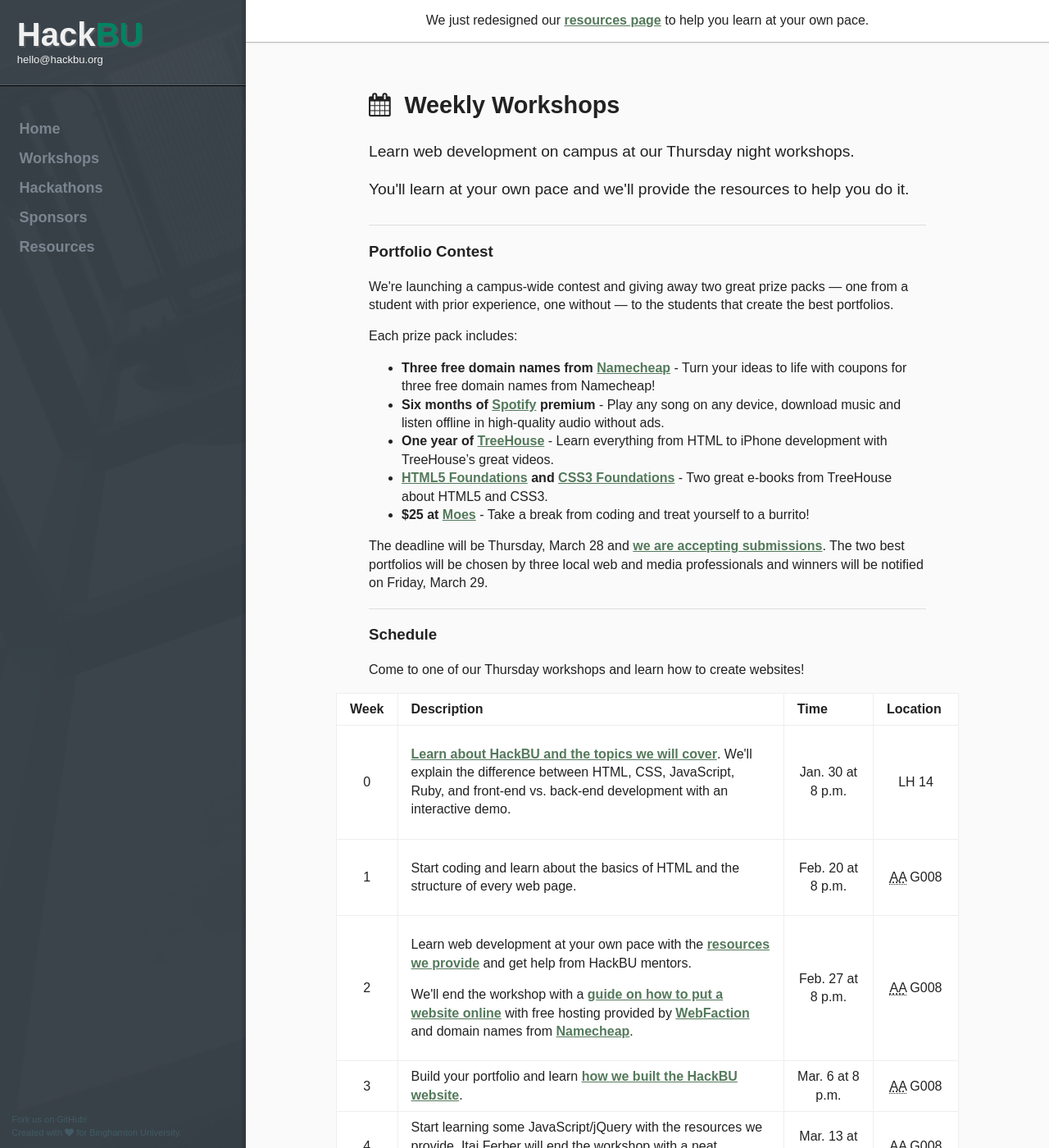
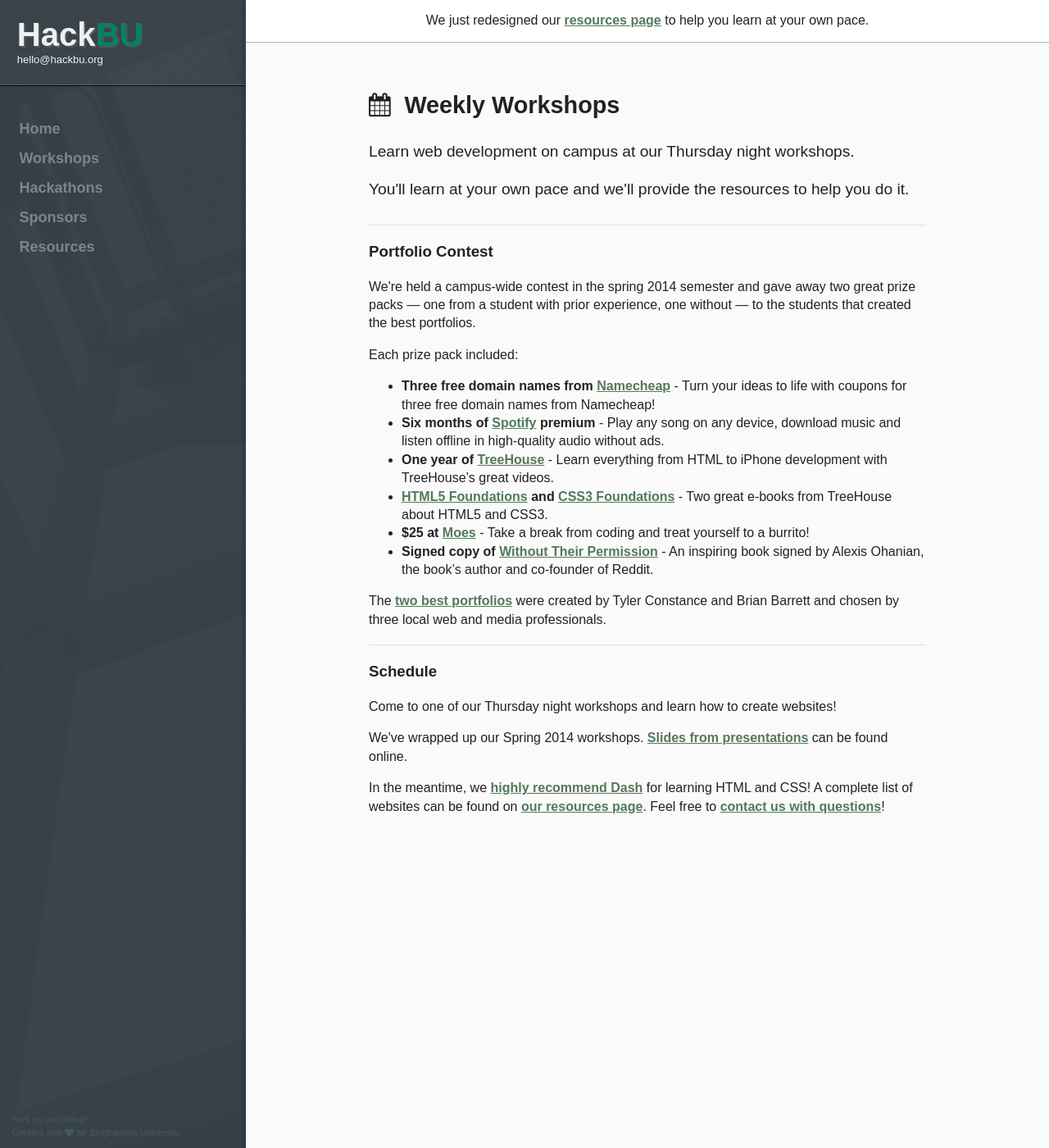
Before and after one commit to hackbinghamton/hackbinghamton.github.io, a Jekyll site: the page built from workshops/index.html, in a window 1280 px wide and 1400 px high. Shown: the whole window at 82% size. Built offline with Jekyll 4.4.1, drawn with Linux system fonts in a browser that asks for light colours; nearby versions of some CDN libraries; Markdown is read by kramdown in place of the engine named in the settings; some of the changed text lies outside the part shown.

Commit message:
revamped the workshops page

```diff
--- a/workshops/index.html
+++ b/workshops/index.html
@@ -15,9 +15,9 @@ description: Learn web development at Binghamton University with weekly workshop
 <div id="portfolio-contest" class="article">
 	<h3>Portfolio Contest</h3>
 
-	<p>We're launching a campus-wide contest and giving away two great prize packs — one from a student with prior experience, one without — to the students that create the best portfolios.</p>
+	<p>We're held a campus-wide contest in the spring 2014 semester and gave away two great prize packs — one from a student with prior experience, one without — to the students that created the best portfolios.</p>
 
-	<p>Each prize pack includes:</p>
+	<p>Each prize pack included:</p>
 
 	<ul>
 		<li><strong>Three free domain names from <a href="https://www.namecheap.com/">Namecheap</a></strong> - Turn your ideas to life with coupons for three free domain names from Namecheap!</li>
@@ -25,90 +25,17 @@ description: Learn web development at Binghamton University with weekly workshop
 		<li><strong>One year of <a href="http://teamtreehouse.com/">TreeHouse</a></strong> - Learn everything from HTML to iPhone development with TreeHouse’s great videos.</li>
 		<li><strong><a href="http://html5foundations.com/">HTML5 Foundations</a> and <a href="http://www.wiley.com/WileyCDA/WileyTitle/productCd-1118356543,descCd-buy.html">CSS3 Foundations</a></strong> - Two great e-books from TreeHouse about HTML5 and CSS3.</li>
 		<li><strong>$25 at <a href="http://www.moes.com/">Moes</a></strong> - Take a break from coding and treat yourself to a burrito!</li>
-		<!-- <li><strong>Signed copy of <a href="http://www.amazon.com/Without-Their-Permission-Century-Managed/dp/1455520020">Without Their Permission</a></strong> - An inspiring book signed by Alexis Ohanian, the book’s author and co-founder of Reddit.</li> -->
+		<li><strong>Signed copy of <a href="http://www.amazon.com/Without-Their-Permission-Century-Managed/dp/1455520020">Without Their Permission</a></strong> - An inspiring book signed by Alexis Ohanian, the book’s author and co-founder of Reddit.</li>
 	</ul>
 
-	<p>The deadline will be Thursday, March 28 and <a href="https://docs.google.com/a/binghamton.edu/forms/d/17Hfb_V8pTcwboYE6pvd-8aluz35g4DLN5dL-bulXFZQ/viewform">we are accepting submissions</a>. The two best portfolios will be chosen by three local web and media professionals and winners will be notified on Friday, March 29.</p>
+	<p>The <a href="https://docs.google.com/document/d/1l3IuNsrdpD-An0jk6-wwA9Auj1cArVidIvKQ9fr4eb0/edit?usp=sharing" title="View the results">two best portfolios</a> were created by Tyler Constance and Brian Barrett and chosen by three local web and media professionals.</p>
 </div>
 
 <div id="schedule" class="article">
 	<h3>Schedule</h3>
 
-	<p>Come to one of our Thursday workshops and learn how to create websites!</p>
+	<p>Come to one of our Thursday night workshops and learn how to create websites!</p>
 
-	<table>
-		<thead>
-			<tr>
-				<th>Week</th>
-				<th class="th-description">Description</th>
-				<th class="th-time">Time</th>
-				<th class="th-location">Location</th>
-			</tr>
-		</thead>
-		<tbody>
-			<tr>
-				<td class="table-center">0</td>
-				<td><p><a href="/workshops/2014/spring/welcome-to-hackbu/">Learn about HackBU and the topics we will cover</a>. We'll explain the difference between HTML, CSS, JavaScript, Ruby, and front-end vs. back-end development with an interactive demo.</p></td>
-				<td class="table-center">Jan. 30 at 8 p.m.</td>
-				<td class="table-center">LH 14</td>
-			</tr>
-			<tr>
-				<td class="table-center">1</td>
-				<td><p>Start coding and learn about the basics of HTML and the structure of every web page.</p></td>
-				<td class="table-center">Feb. 20 at 8 p.m.</td>
-				<td class="table-center"><abbr title="Academic A">AA</abbr> G008</td>
-			</tr>
-			<tr>
-				<td class="table-center">2</td>
-				<td>
-					<p>Learn web development at your own pace with the <a href="/resources/" title="List of recommended resources">resources we provide</a> and get help from HackBU mentors.</p>
-					<p>We'll end the workshop with a <a href="https://docs.google.com/presentation/d/1N9kzI-YzJYUzfqEPAqfown9QOH1wsNUnRQWm-1At9Cc/edit?usp=sharing">guide on how to put a website online</a> with free hosting provided by <a href="https://www.webfaction.com/">WebFaction</a> and domain names from <a href="https://www.namecheap.com/">Namecheap</a>.</p>
-				</td>
-				<td class="table-center">Feb. 27 at 8 p.m.</td>
-				<td class="table-center"><abbr title="Academic A">AA</abbr> G008</td>
-			</tr>
-			<tr>
-				<td class="table-center">3</td>
-				<td>Build your portfolio and learn <a href="https://docs.google.com/presentation/d/1bX6HQMXUKYJUzKC9qZGvBqx3lvRG4918h8ktLvWXFOo/edit?usp=sharing">how we built the HackBU website</a>.</td>
-				<td class="table-center">Mar. 6 at 8 p.m.</td>
-				<td class="table-center"><abbr title="Academic A">AA</abbr> G008</td>
-			</tr>
-			<tr>
-				<td class="table-center">4</td>
-				<td>Start learning some JavaScript/jQuery with the resources we provide. Itai Ferber will end the workshop with a neat presentation on <a href="https://docs.google.com/document/d/1lQFfbIDMNhsFtxnypXEt9PLaV0D1fHaYpWO94OblUEU/edit?usp=sharing">HTML Development: Tips and Tricks</a>.</td>
-				<td class="table-center">Mar. 13 at 8 p.m.</td>
-				<td class="table-center"><abbr title="Academic A">AA</abbr> G008</td>
-			</tr>
-			<tr>
-				<td class="table-center">5</td>
-				<td></td>
-				<td class="table-center">Mar. 20 at 8 p.m.</td>
-				<td class="table-center"><abbr title="Academic A">AA</abbr> G008</td>
-			</tr>
-			<tr>
-				<td class="table-center">6</td>
-				<td></td>
-				<td class="table-center">Mar. 27<sup>*</sup></td>
-				<td></td>
-			</tr>
-			<tr>
-				<td class="table-center">7</td>
-				<td></td>
-				<td class="table-center">Apr. 3<sup>*</sup></td>
-				<td></td>
-			</tr>
-			<tr>
-				<td class="table-center">8</td>
-				<td></td>
-				<td class="table-center">Apr. 10<sup>*</sup></td>
-				<td></td>
-			</tr>
-			<tr>
-				<td class="table-center">9</td>
-				<td colspan="4"><a href="http://hackathon.hackbu.org/" title="Learn more about the HackBU Hackathon">HackBU Hackathon</a></td>
-			</tr>
-		</tbody>
-	</table>
-
-	<p><em><sup>*</sup> These dates are tentative.</em></p>
+	<p>We've wrapped up our Spring 2014 workshops. <a href="https://drive.google.com/folderview?id=0B6gREaa2CGB7cS1vRGw3WnE0NkU&usp=sharing">Slides from presentations</a> can be found online.</p>
+	<p>In the meantime, we <a href="https://dash.generalassemb.ly/">highly recommend Dash</a> for learning HTML and CSS! A complete list of websites can be found on <a href="/resources">our resources page</a>. Feel free to <a href="mailto:hello@hackbu.org">contact us with questions</a>!</p>
 </div>
```
